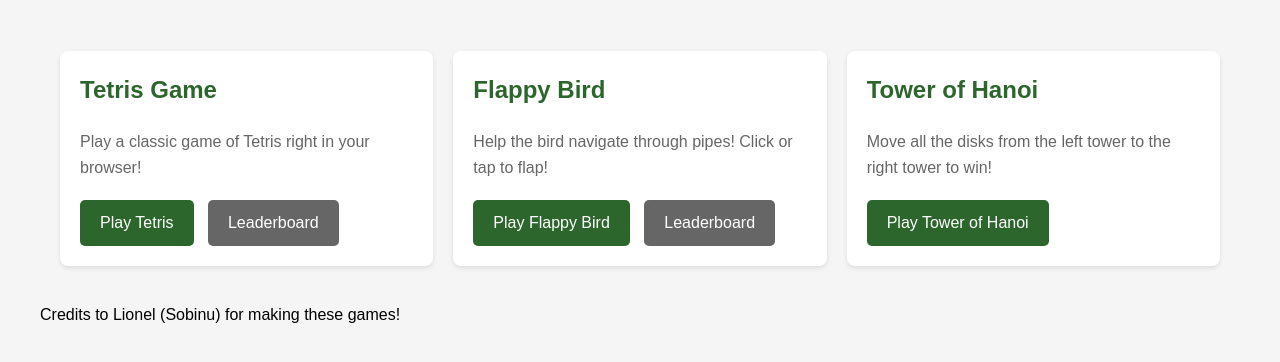
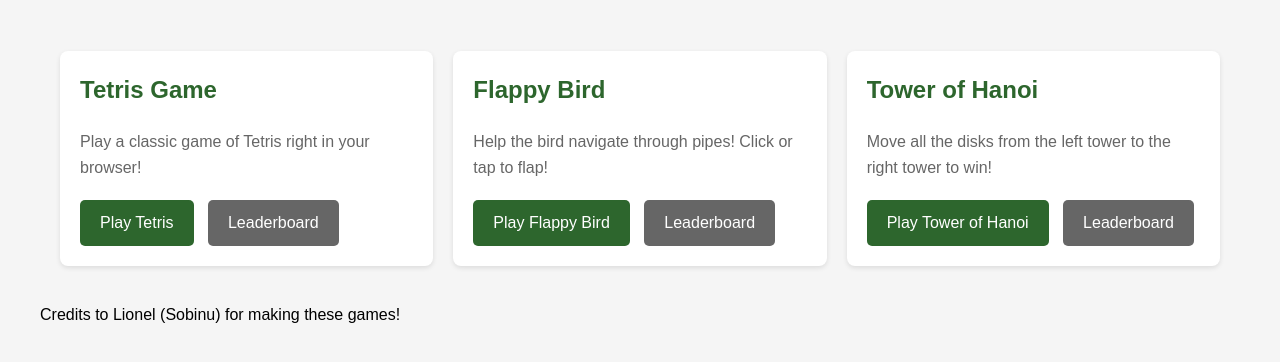
Before and after one commit to CCEG24/proj_code, a Django app: page /arcade/ in a window 1280 px wide. Shown: the part 146-508 px from the top of the page. Run offline with Django 5.2, Linux system fonts and the light colour scheme.

Commit message:
added tower of hanoi leaderboard to arcade

```diff
--- a/mysite/arcade/templates/arcade/index.html
+++ b/mysite/arcade/templates/arcade/index.html
@@ -63,6 +63,7 @@
         <h2>Tower of Hanoi</h2>
         <p>Move all the disks from the left tower to the right tower to win!</p>
         <a href="{% url 'towerGame:index' %}">Play Tower of Hanoi</a>
+        <a href="{% url 'towerGame:leaderboard' %}" style="margin-left: 10px; background-color: #666;">Leaderboard</a>
      </div>
     <!-- Add more cards here as you create new features -->
 </div>
```
